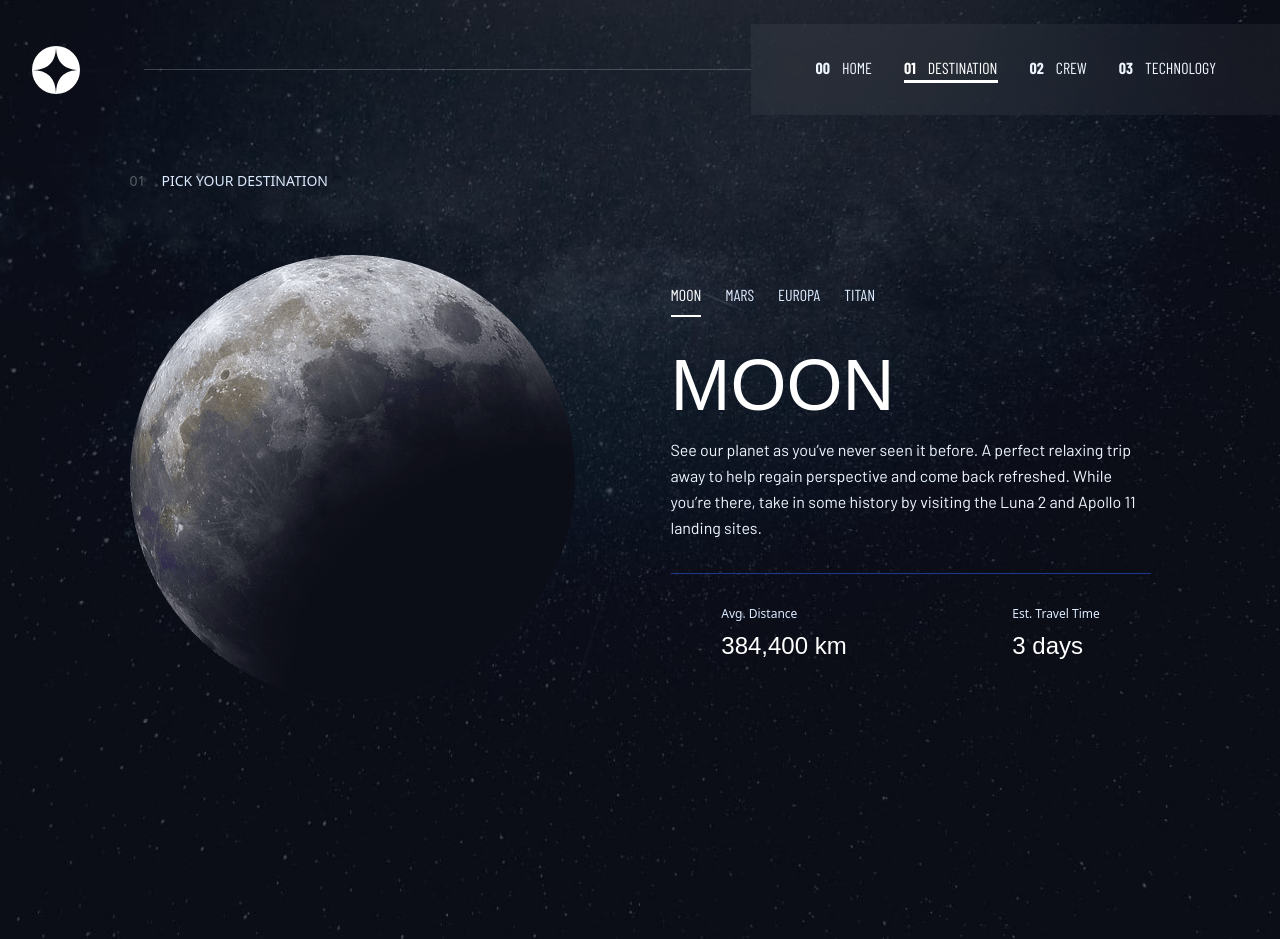
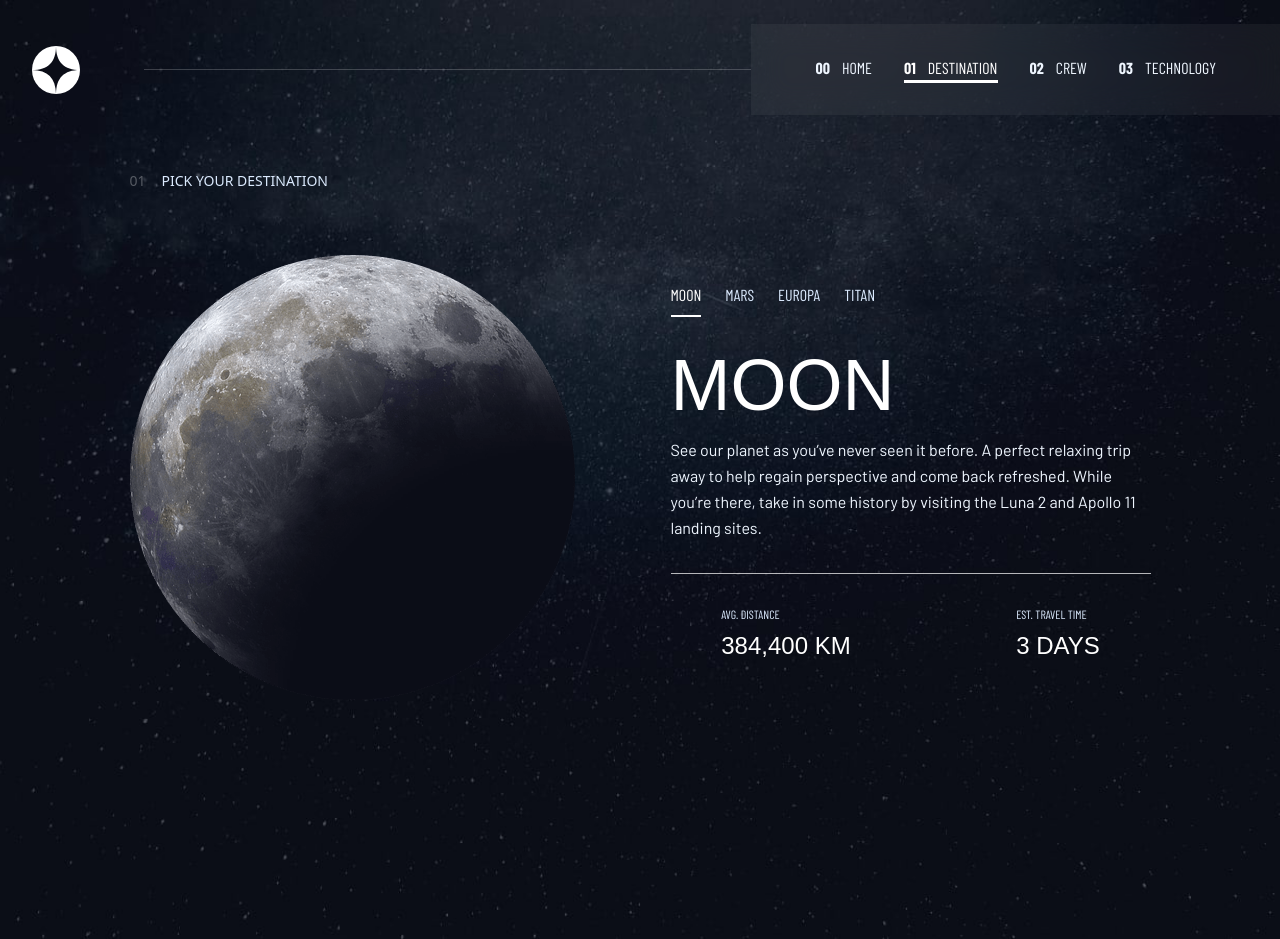
Before and after one commit to teesmile/space-tourism, a Next.js app: page /destination in a window 1280 px wide. Built offline with nearby package versions, Linux system fonts and the light colour scheme; a web font is replaced by a local one.

Commit message:
added and implemented the necessary fonts

```diff
--- a/src/app/destination/page.tsx
+++ b/src/app/destination/page.tsx
@@ -53,11 +53,11 @@ export default function DestinationPage() {
       {dest.description}
     </p>
 
-    <hr className="border-blue-900 w-full mb-8" />
+    <hr className="border-white/70 w-full mb-8" />
 
-    <div className="flex flex-col gap-6 items-center justify-around w-full md:flex-row md:gap-16">
+    <div className="uppercase flex flex-col gap-6 items-center justify-around w-full md:flex-row md:gap-16">
       <div>
-        <h6 className="text-blue-100 text-xs tracking-widest2 mb-2">
+        <h6 className="font-barlow-condensed text-blue-100 text-xs tracking-widest2 mb-2">
           Avg. Distance
         </h6>
         <span className="font-bellefair text-2xl text-white">
@@ -65,7 +65,7 @@ export default function DestinationPage() {
         </span>
       </div>
       <div>
-        <h6 className="text-blue-100 text-xs tracking-widest2 mb-2">
+        <h6 className="font-barlow-condensed text-blue-100 text-xs tracking-widest2 mb-2">
           Est. Travel Time
         </h6>
         <span className="font-bellefair text-2xl text-white">
```
